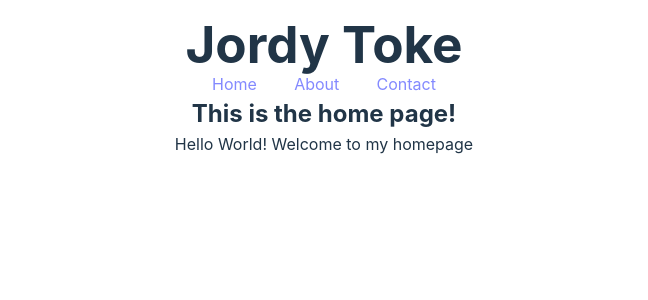
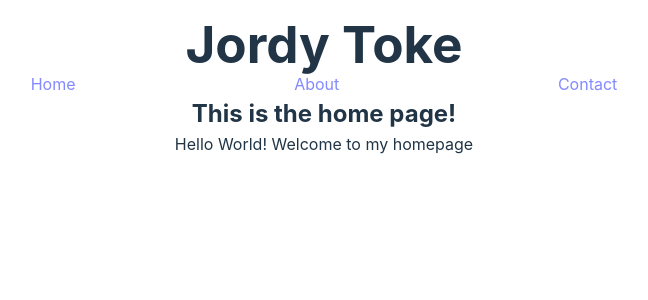
Before and after one commit to JordyToke/jordytoke.github.io, a React (Vite) app: page / in a window 1280 px wide. Shown: the top 300 px of the page, without its empty margins (316-964 px from the left). Built offline with nearby package versions, Linux system fonts and the light colour scheme.

Commit message:
changed max-width property to width

```diff
--- a/src/App.css
+++ b/src/App.css
@@ -1,5 +1,5 @@
 #root {
-  max-width: 80%;
+  width: 80%;
   margin: 0 auto;
   padding: 1rem;
   text-align: center;
```
